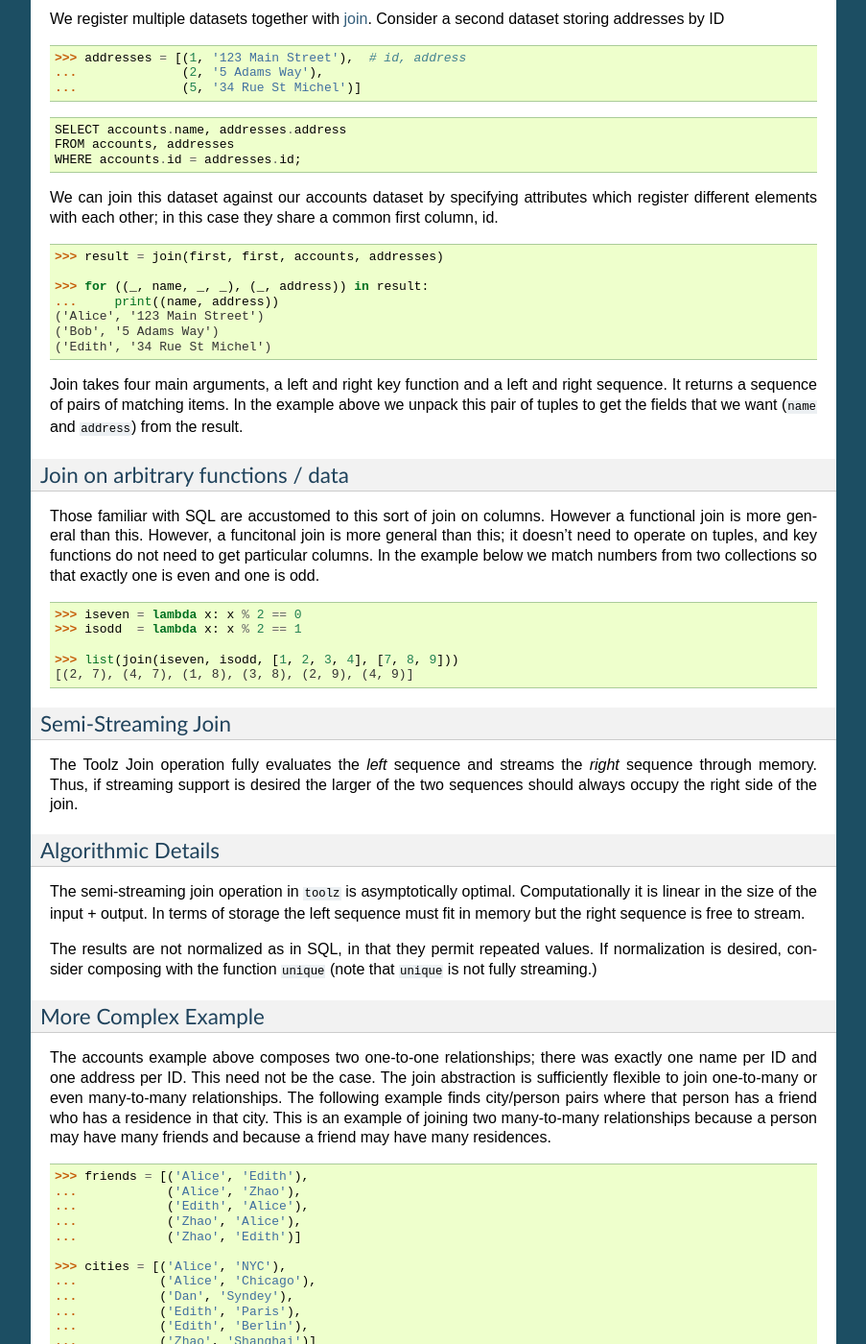
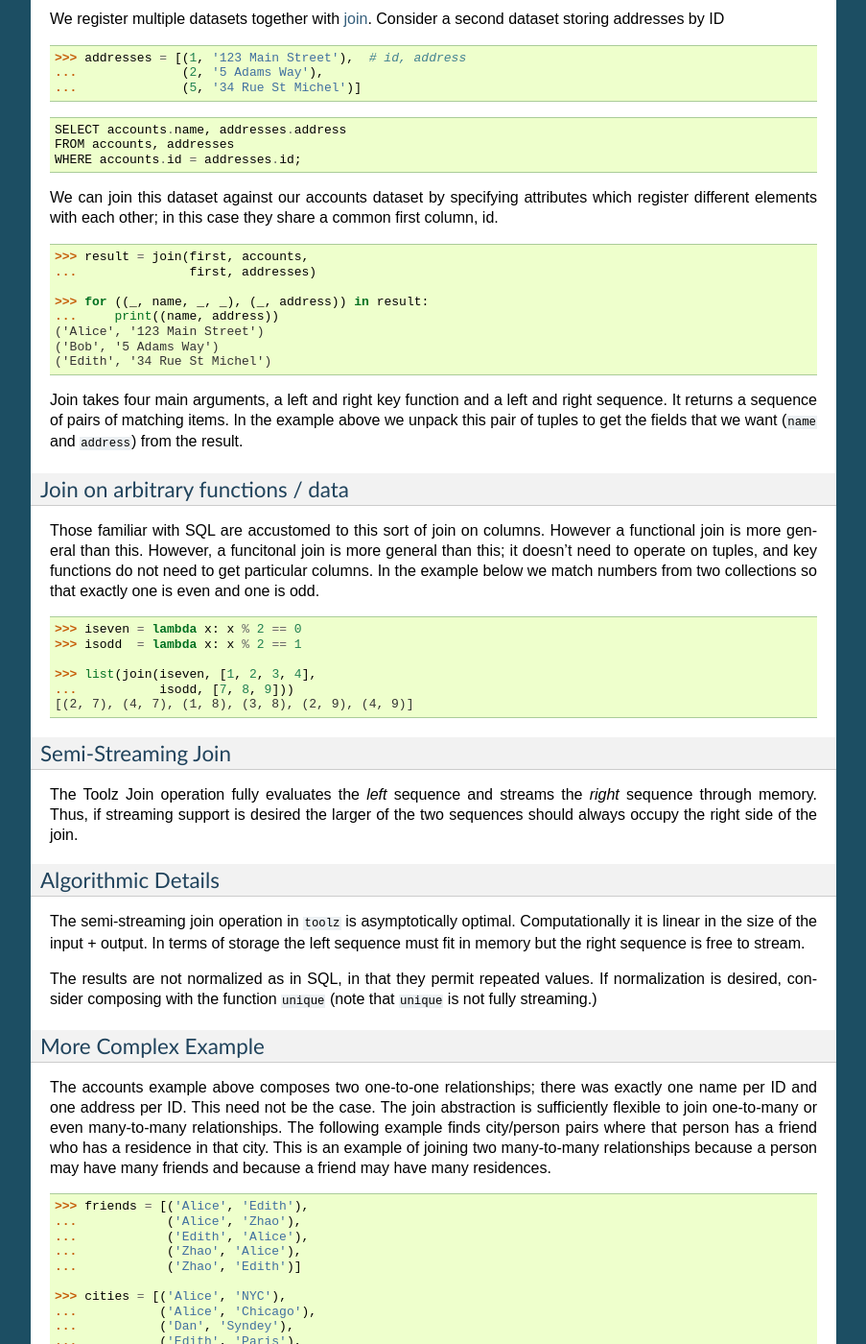
Before and after one commit to pytoolz/toolz, a Sphinx documentation site: the page built from doc/source/streaming-analytics.rst, in a window 1280 px wide and 1400 px high, scrolled down 2078 px. Shown: the whole window at 96% size, without its empty margins (198-1101 px from the left). Built offline with Sphinx 7.4.7, drawn with Linux system fonts in a browser that asks for light colours; the version number is read from the project's files by our own code.

```diff
--- a/doc/source/streaming-analytics.rst
+++ b/doc/source/streaming-analytics.rst
@@ -165,7 +165,8 @@ common first column, id.
 
 .. code::
 
-   >>> result = join(first, first, accounts, addresses)
+   >>> result = join(first, accounts,
+   ...               first, addresses)
 
    >>> for ((_, name, _, _), (_, address)) in result:
    ...     print((name, address))
@@ -192,7 +193,8 @@ numbers from two collections so that exactly one is even and one is odd.
    >>> iseven = lambda x: x % 2 == 0
    >>> isodd  = lambda x: x % 2 == 1
 
-   >>> list(join(iseven, isodd, [1, 2, 3, 4], [7, 8, 9]))
+   >>> list(join(iseven, [1, 2, 3, 4],
+   ...           isodd, [7, 8, 9]))
    [(2, 7), (4, 7), (1, 8), (3, 8), (2, 9), (4, 9)]
 
 
@@ -246,7 +248,8 @@ many friends and because a friend may have many residences.
 
    >>> # Vacation opportunities
    >>> # In what cities do people have friends?
-   >>> result = join(second, first, friends, cities)
+   >>> result = join(second, friends,
+   ...               first, cities)
    >>> for ((a, b), (c, d)) in sorted(unique(result)):
    ...     print((a, d))
    ('Alice', 'Berlin')
```
